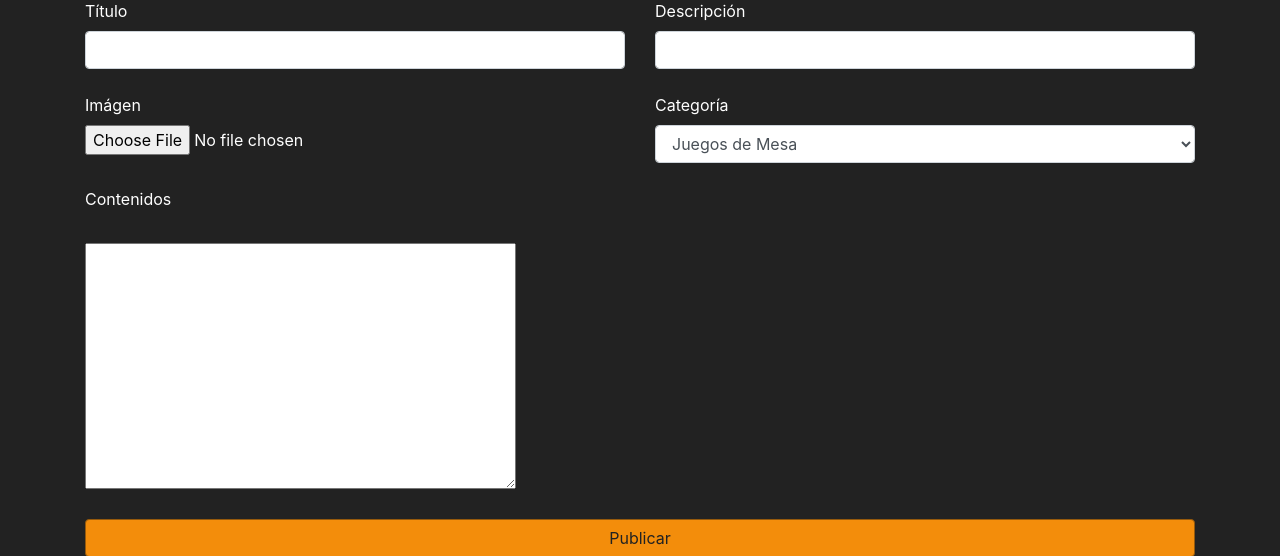
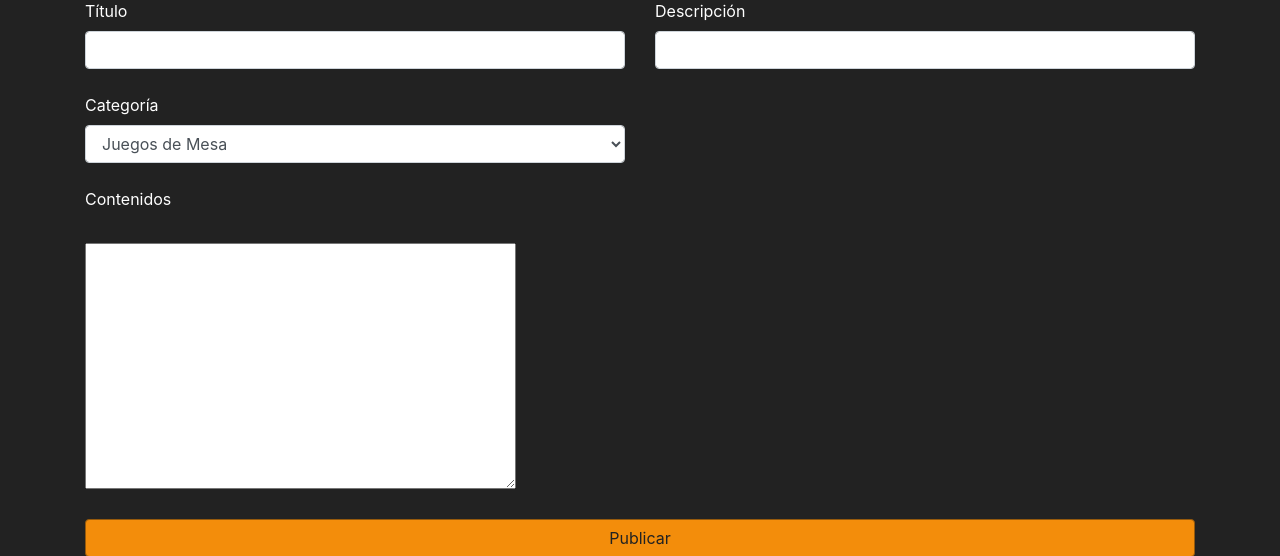
Before and after one commit to dawestanis/proyectoDjangoBlog, a Django app: page /post/crear in a window 1280 px wide. Shown: the part 161-717 px from the top of the page. Run offline with Django 3.2, Linux system fonts and the light colour scheme; a user stored in the database is signed in; data comes from the database, SQL or seed files in the repository; some libraries are stand-ins or nearby versions.

Commit message:
"Terminamos las ultimas modificaciones antes de subirlo a producción."

```diff
--- a/blog/settings.py
+++ b/blog/settings.py
@@ -119,6 +119,7 @@ USE_TZ = True
 STATIC_URL = '/static/'
 STATIC_ROOT = os.path.join(BASE_DIR, 'estatico')  # este comando habria que comentarlo para iniciar en local!!!!
 STATICFILES_STORAGE = 'whitenoise.storage.CompressedStaticFilesStorage'
+MEDIA_ROOT = os.path.join(BASE_DIR, 'media')
 
 # Para iniciar en local habra que descomentar el codigo debajo de este comentario.
 """
--- a/templates/crearpost.html
+++ b/templates/crearpost.html
@@ -9,7 +9,7 @@
     </div>
     <br />
     <div class="row">
-      <div class="col-6"><label for="id_image">Imágen</label> {{form.image}}</div>
+      <!--<div class="col-6"><label for="id_image">Imágen</label> {{form.image}}</div>-->
       <div class="col-6"><label for="id_categoria">Categoría</label> {{form.categoria}}</div>
     </div>
     <br />
```
